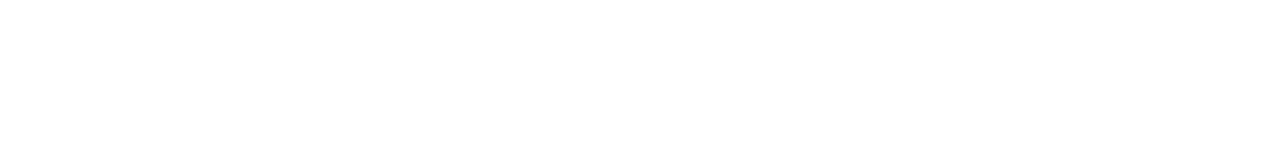
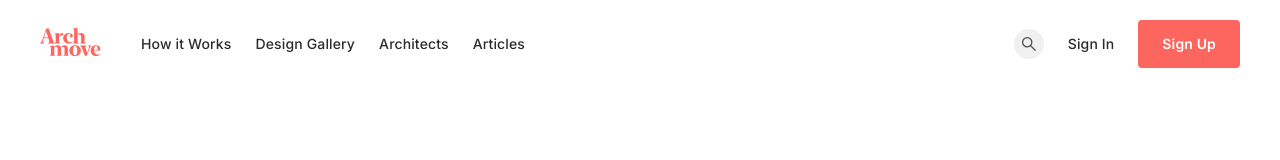
Before and after one commit to Straycorgi/ArchMove, a plain HTML site: page index.html in a window 1280 px wide. Drawn offline with Linux system fonts and the light colour scheme.

Commit message:
add header + some files

```diff
--- a/index.html
+++ b/index.html
@@ -1,11 +1,46 @@
 <!DOCTYPE html>
 <html lang="en">
+
 <head>
     <meta charset="UTF-8">
     <meta name="viewport" content="width=device-width, initial-scale=1.0">
     <title>Document</title>
+    <link href="https://fonts.googleapis.com/css?family=Inter:regular,500,600,700" rel="stylesheet" />
+    <link href="https://fonts.googleapis.com/css?family=Playfair+Display:800" rel="stylesheet" />
+    <link rel="stylesheet" href="style/style.css">
 </head>
+
 <body>
+    <header class="header">
+        <div class="container">
+            <div class="header__wrapper">
+                <nav class="header__nav">
+                    <a href="#" class="header__nav--link">
+                        <img src="img/logo.svg" alt="logo" class="header__nav--img">
+                    </a>
+                    <ul class="header__nav--list header__list">
+                        <li class="header__list-item">
+                            <a href="#" class="header__list-link">How it Works</a>
+                        </li>
+                        <li class="header__list-item">
+                            <a href="#" class="header__list-link">Design Gallery</a>
+                        </li>
+                        <li class="header__list-item">
+                            <a href="#" class="header__list-link">Architects</a>
+                        </li>
+                        <li class="header__list-item">
+                            <a href="#" class="header__list-link">Articles</a>
+                        </li>
+                    </ul>
+                </nav>
+                <div class="header__interaction">
+                    <img src="img/search.svg" alt="search" class="header__interaction-seacrh">
+                    <a href="#" class="header__interacton-in">Sign In</a>
+                    <a href="#" class="header__interaction-up button">Sign Up</a>
+                </div>
+            </div>
+        </div>
+    </header>
+</body>
 
-</body>
 </html>
--- a/style/style.css
+++ b/style/style.css
@@ -0,0 +1,86 @@
+*,
+*::before,
+*::after {
+    padding: 0;
+    margin: 0;
+    font-family: "Inter";
+}
+
+a {
+    text-decoration: none;
+
+}
+
+ul {
+    list-style: none;
+}
+
+.container {
+    margin: 0 auto;
+    padding: 0 15px;
+    max-width: 1200px;
+}
+
+.header {
+    padding: 20px 0;
+}
+
+.header__wrapper {
+    display: flex;
+    justify-content: space-between;
+    align-items: center;
+}
+
+.header__nav {
+    display: flex;
+    align-items: center;
+    gap: 40px;
+}
+
+.header__nav--list {
+    display: flex;
+}
+
+.header__list-item:not(:last-child) {
+    margin-right: 24px;
+}
+
+.header__list-link {
+    color: #2c2c2c;
+    font-weight: 500;
+    font-size: 14px;
+    line-height: 285%;
+    letter-spacing: 0.14px;
+}
+
+.header__interaction {
+    display: flex;
+    align-items: center;
+}
+
+.header__interaction>*:not(:last-child) {
+    margin-right: 24px;
+}
+
+.header__interacton-in {
+    color: #2c2c2c;
+    font-weight: 500;
+    font-size: 14px;
+    line-height: 285%;
+    letter-spacing: 0.14px;
+}
+
+.button {
+    color: #fff;
+    padding: 4px 24px;
+    font-size: 14px;
+    font-weight: 600;
+    line-height: 285%;
+    letter-spacing: 0.14px;
+    background: #FD665E;
+    border-radius: 4px;
+    transition: all .3s;
+}
+.button:hover{
+    background: #ff493f;
+}
```
Also changed, not shown: img/logo.svg (added), img/search.svg (added).
